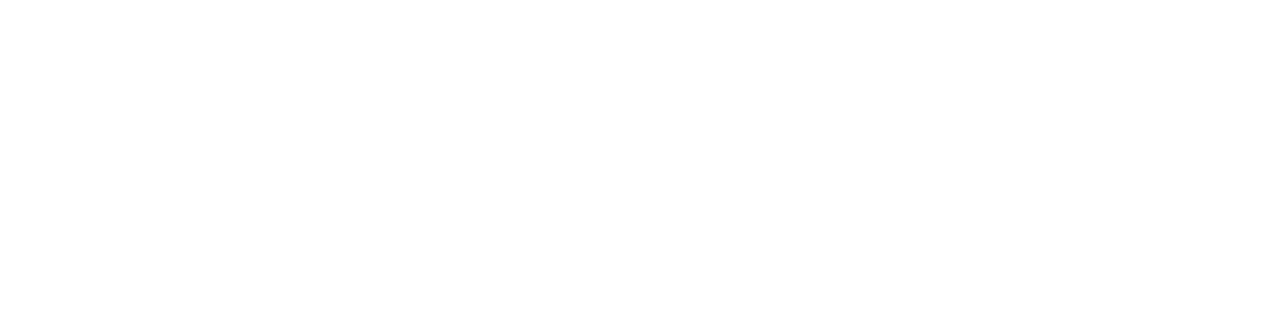
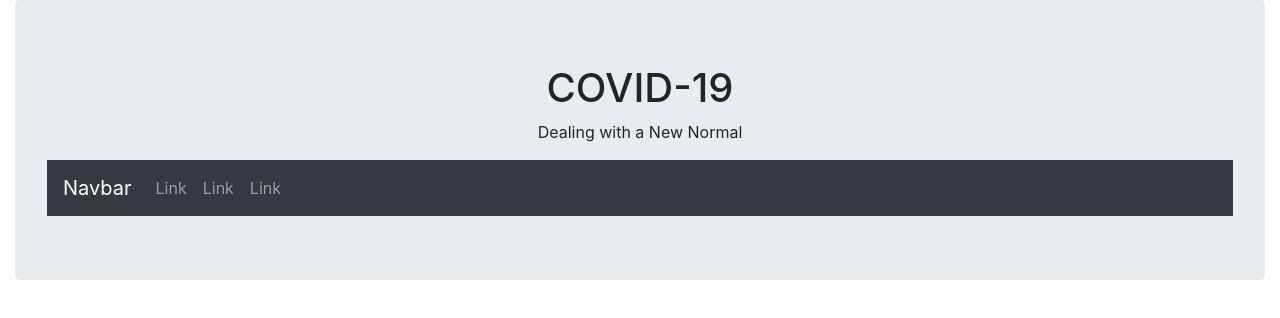
Before and after one commit to Crystoffar/COGS-3-Final, a plain HTML site: page index.html in a window 1280 px wide. Drawn offline with nearby package versions, Linux system fonts and the light colour scheme.

Commit message:
Created navbar

```diff
--- a/index.html
+++ b/index.html
@@ -2,14 +2,44 @@
 <html lang="en">
 <head>
     <meta charset="UTF-8">
-    <meta name="viewport" content="width=device-width, initial-scale=1.0"><title>Bootstrap Example</title>
+    <meta name="viewport" content="width=device-width, initial-scale=1.0">
     <link rel="stylesheet" href="https://maxcdn.bootstrapcdn.com/bootstrap/4.5.0/css/bootstrap.min.css">
     <script src="https://ajax.googleapis.com/ajax/libs/jquery/3.5.1/jquery.min.js"></script>
     <script src="https://cdnjs.cloudflare.com/ajax/libs/popper.js/1.16.0/umd/popper.min.js"></script>
     <script src="https://maxcdn.bootstrapcdn.com/bootstrap/4.5.0/js/bootstrap.min.js"></script>
-    <title>Document</title>
+    <title>Chrysanthemum Testing</title>
 </head>
 <body>
+    <div class="container-fluid">
+    <div class="jumbotron text-center">
+        <h1>COVID-19</h1>
+        <p>Dealing with a New Normal</p>
 
+        <nav class="navbar navbar-expand-md bg-dark navbar-dark">
+            <!-- Brand -->
+            <a class="navbar-brand" href="#">Navbar</a>
+
+            <!-- Toggler/collapsibe Button -->
+            <button class="navbar-toggler" type="button" data-toggle="collapse" data-target="#collapsibleNavbar">
+              <span class="navbar-toggler-icon"></span>
+            </button>
+
+            <!-- Navbar links -->
+            <div class="collapse navbar-collapse" id="collapsibleNavbar">
+              <ul class="navbar-nav">
+                <li class="nav-item">
+                  <a class="nav-link" href="#">Link</a>
+                </li>
+                <li class="nav-item">
+                  <a class="nav-link" href="#">Link</a>
+                </li>
+                <li class="nav-item">
+                  <a class="nav-link" href="#">Link</a>
+                </li>
+              </ul>
+            </div>
+          </nav>
+    </div>
+    </div>
 </body>
 </html>
```
